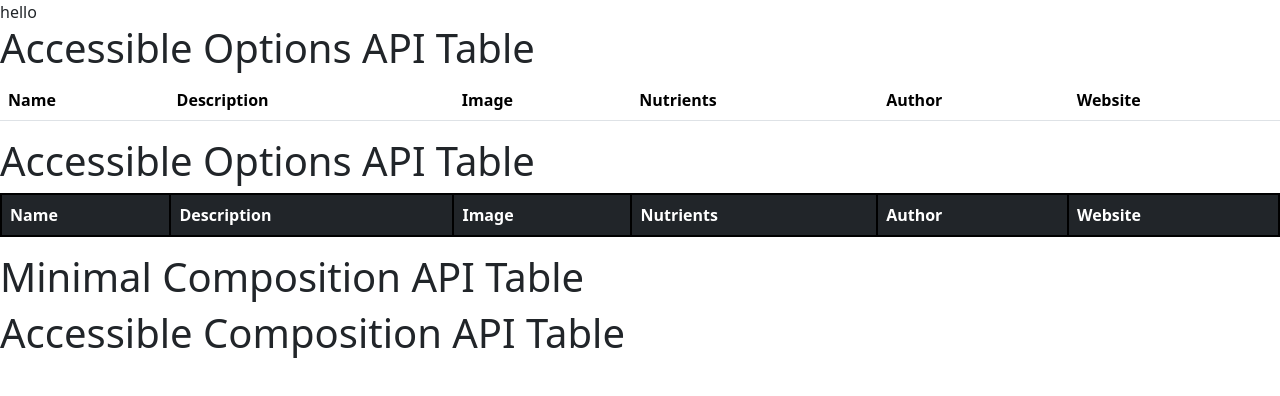
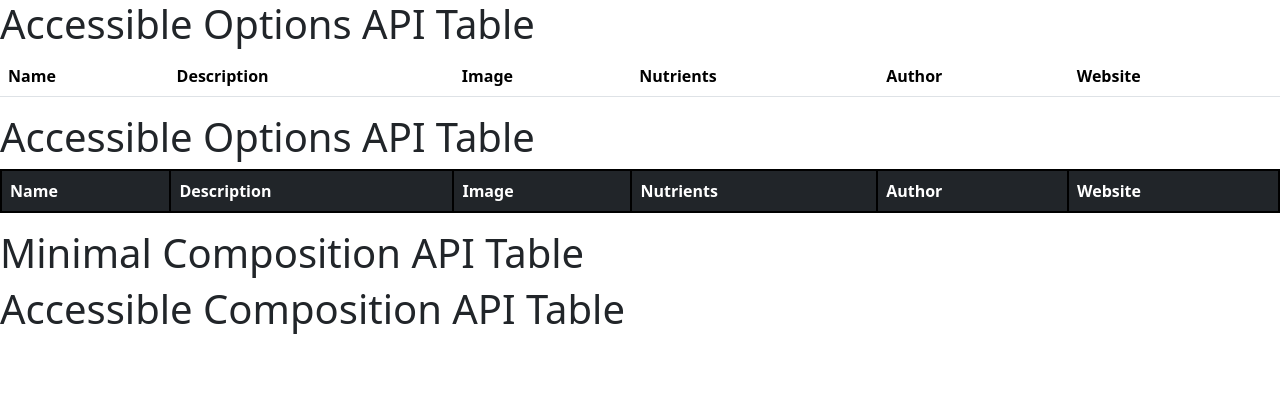
Before and after one commit to Fede802/ASW-Labs, a Vue app in the folder LabConsegna/exercise/: page / in a window 1280 px wide. Shown: the top 396 px of the page. Built offline with nearby package versions, Linux system fonts and the light colour scheme; no server answers.

Commit message:
working state

```diff
--- a/LabConsegna/exercise/src/App.vue
+++ b/LabConsegna/exercise/src/App.vue
@@ -6,11 +6,9 @@ import AccessibleOptionsApiTable from './accessible-options-api/Table.vue';
 import MinimalCompositionApiTable from './minimal-composition-api/Table.vue';
 
 import AccessibleCompositionApiTable from './accessible-composition-api/Table.vue';
-import Test from './Test.vue';
 </script>
 
 <template>
-    <Test />
     <MinimalOptionApiTable />
     <AccessibleOptionsApiTable />
 
--- a/LabConsegna/exercise/src/Test.vue
+++ /dev/null
@@ -1,15 +0,0 @@
-
-<script>
-import { h } from 'vue'
-
-export default {
-  data() {
-    return {
-      msg: 'hello'
-    }
-  },
-  render() {
-    return h('div', this.msg)
-  }
-}
-</script>
```
